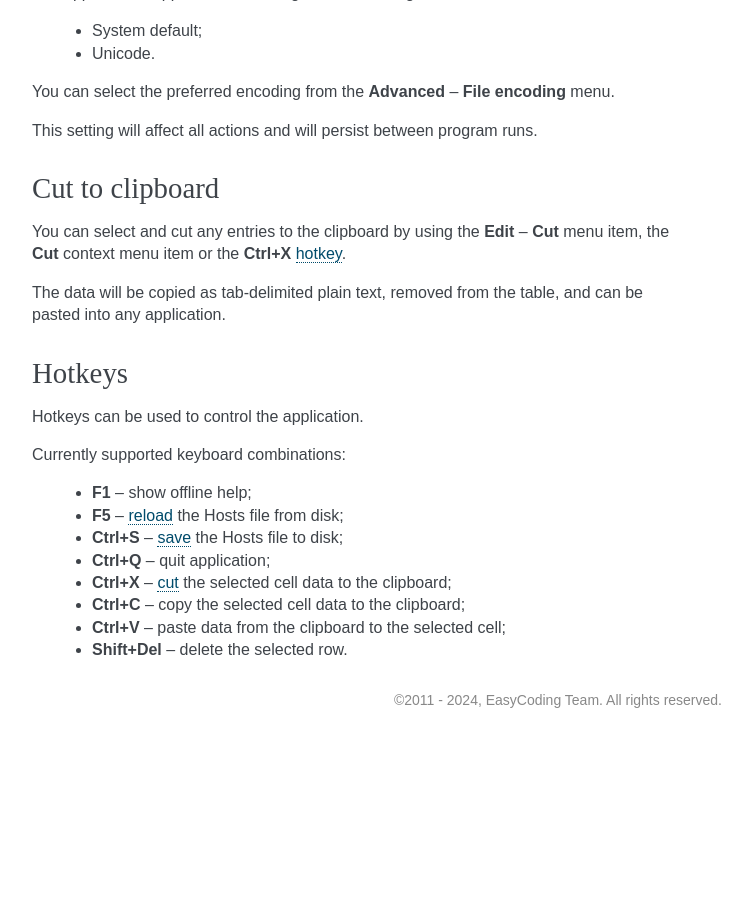
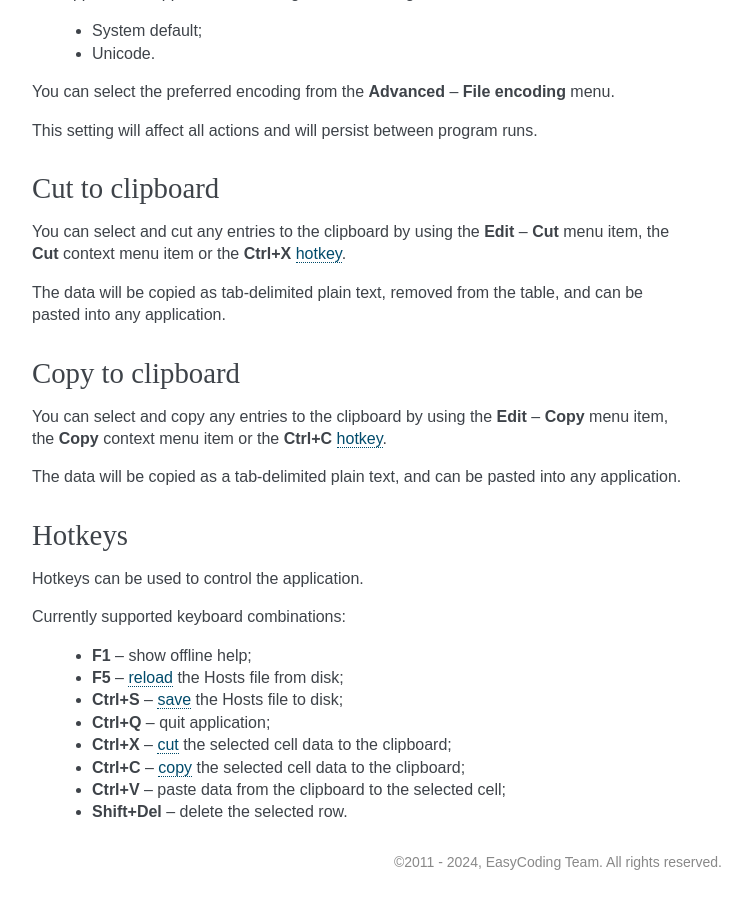
Before and after one commit to xvitaly/mhed, a Sphinx documentation site: the page built from docs/source/using-application.rst, in a window 1280 px wide and 900 px high, scrolled down 1203 px. Shown: the whole window, without its empty margins (388-1136 px from the left). Built offline with Sphinx 7.4.7, drawn with Linux system fonts in a browser that asks for light colours; before the commit the page ends 1941 px from its top, so only the background shows below that.

Commit message:
Added information about copying entries to the clipboard to the "Using application" documentation page.

```diff
--- a/docs/source/using-application.rst
+++ b/docs/source/using-application.rst
@@ -92,6 +92,16 @@
 
 The data will be copied as tab-delimited plain text, removed from the table, and can be pasted into any application.
 
+.. index:: clipboard, copy to clipboard
+.. _usage-clipboard-copy:
+
+Copy to clipboard
+===============================
+
+You can select and copy any entries to the clipboard by using the **Edit** -- **Copy** menu item, the **Copy** context menu item or the **Ctrl+C** :ref:`hotkey <usage-hotkeys>`.
+
+The data will be copied as a tab-delimited plain text, and can be pasted into any application.
+
 .. index:: keys, hotkeys, keyboard
 .. _usage-hotkeys:
 
@@ -107,6 +117,6 @@
   * **Ctrl+S** -- :ref:`save <usage-save>` the Hosts file to disk;
   * **Ctrl+Q** -- quit application;
   * **Ctrl+X** -- :ref:`cut <usage-clipboard-cut>` the selected cell data to the clipboard;
-  * **Ctrl+C** -- copy the selected cell data to the clipboard;
+  * **Ctrl+C** -- :ref:`copy <usage-clipboard-copy>` the selected cell data to the clipboard;
   * **Ctrl+V** -- paste data from the clipboard to the selected cell;
   * **Shift+Del** -- delete the selected row.
```
Also changed, not shown: 1 other file.
